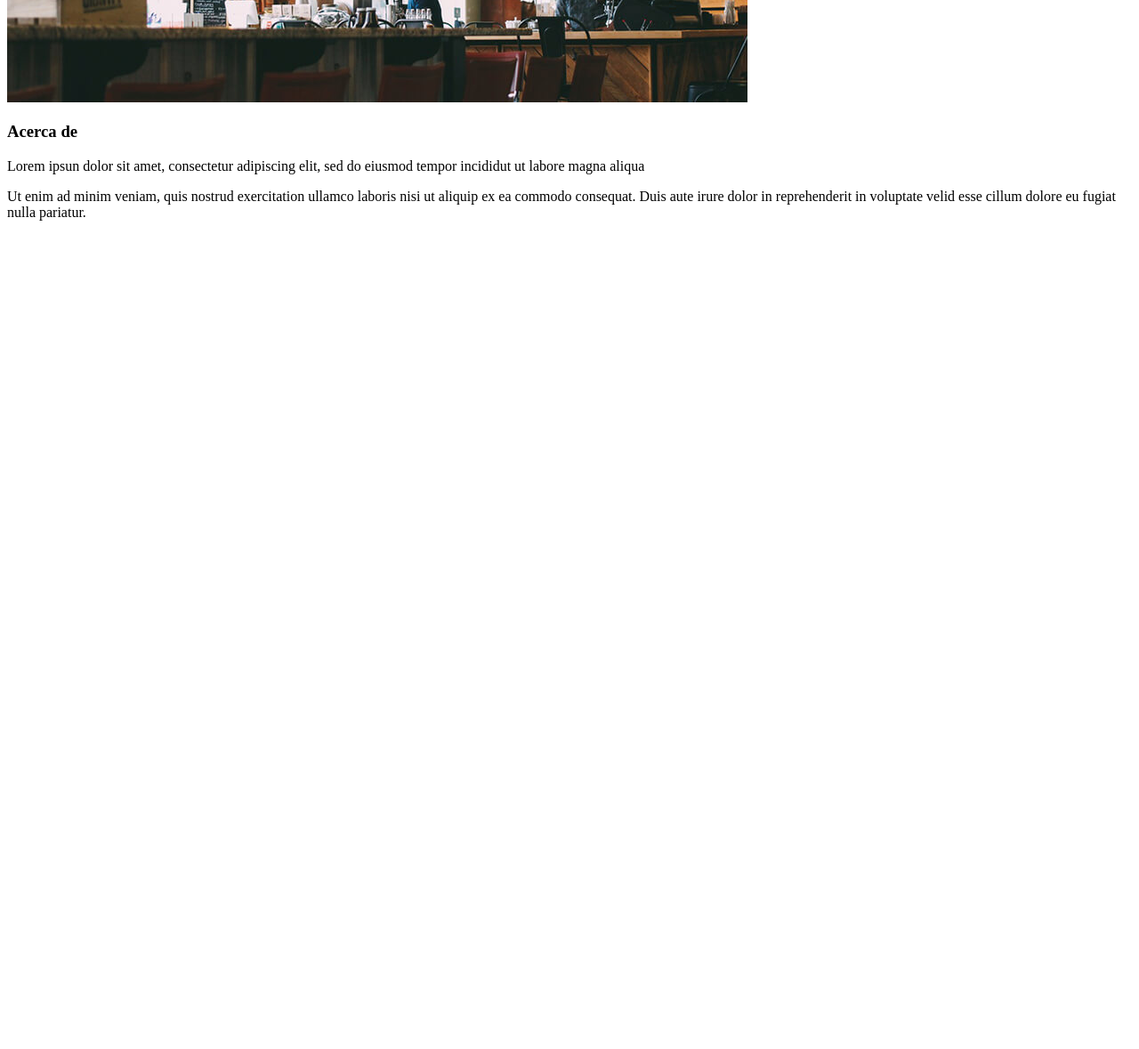
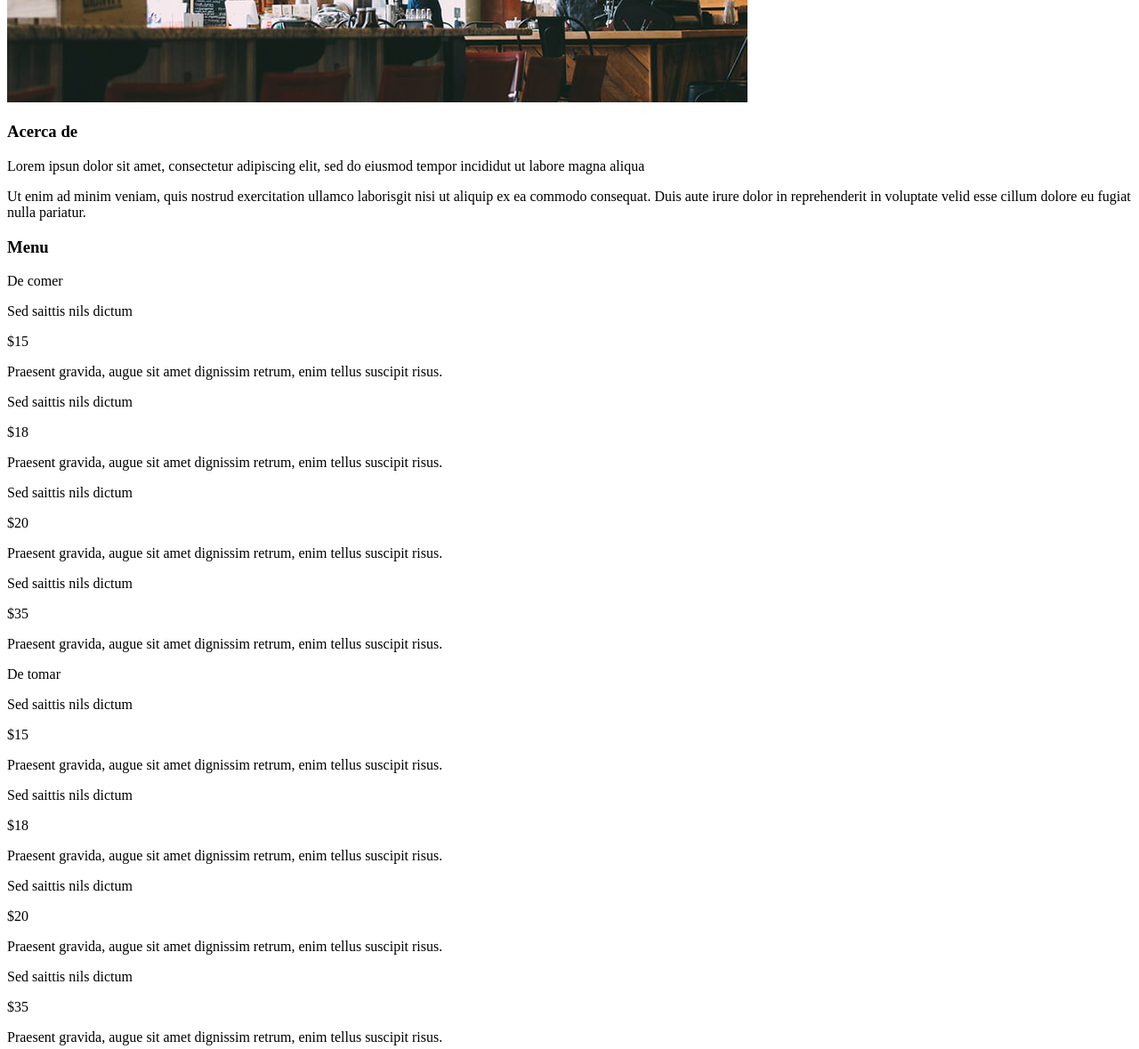
Before and after one commit to xavilind/Restaurant, a plain HTML site: page index.html in a window 1280 px wide. Shown: the part 500-1679 px from the top of the page at 89% size. Before the commit the page ends 800 px from the top, so only its background shows below. Drawn offline with Linux system fonts and the light colour scheme.

Commit message:
Menu y galaria

```diff
--- a/index.html
+++ b/index.html
@@ -35,14 +35,105 @@
                     <h3>Acerca de</h3>
                     <p>Lorem ipsun dolor sit amet, consectetur adipiscing elit, sed do eiusmod tempor incididut ut labore magna aliqua</p>
 
-                    <p>Ut enim ad minim veniam, quis nostrud exercitation ullamco laboris nisi ut aliquip ex ea commodo consequat. Duis aute irure dolor in reprehenderit in voluptate  velid esse cillum dolore eu fugiat nulla pariatur.
+                    <p>Ut enim ad minim veniam, quis nostrud exercitation ullamco laborisgit nisi ut aliquip ex ea commodo consequat. Duis aute irure dolor in reprehenderit in voluptate  velid esse cillum dolore eu fugiat nulla pariatur.
                     </p>
                 </article>
             </div>
         </section>
+
+        <section class="menu">
+            <h3 class="titulo" id="platillos">Menu</h3>
+            <div class="contenedor-menu">
+                <div class="contenedor-menu2">
+                    <article>
+                        <p class="categoria">De comer</p>
+                        <div class="platillo">
+                            <p class="nombre">Sed saittis nils dictum</p>
+                            <p class="precio">$15</p>
+                            <p class="descripcion">Praesent gravida, augue sit amet dignissim retrum, enim tellus suscipit risus.</p>
+                        </div>
+
+                        <div class="platillo">
+                            <p class="nombre">Sed saittis nils dictum</p>
+                            <p class="precio">$18</p>
+                            <p class="descripcion">Praesent gravida, augue sit amet dignissim retrum, enim tellus suscipit risus.</p>
+                        </div>
+
+                        <div class="platillo">
+                            <p class="nombre">Sed saittis nils dictum</p>
+                            <p class="precio">$20</p>
+                            <p class="descripcion">Praesent gravida, augue sit amet dignissim retrum, enim tellus suscipit risus.</p>
+                        </div>
+
+                        <div class="platillo">
+                            <p class="nombre">Sed saittis nils dictum</p>
+                            <p class="precio">$35</p>
+                            <p class="descripcion">Praesent gravida, augue sit amet dignissim retrum, enim tellus suscipit risus.</p>
+                        </div>
+                    </article>
+
+                    <article>
+                        <p class="categoria">De tomar</p>
+                        <div class="platillo">
+                            <p class="nombre">Sed saittis nils dictum</p>
+                            <p class="precio">$15</p>
+                            <p class="descripcion">Praesent gravida, augue sit amet dignissim retrum, enim tellus suscipit risus.</p>
+                        </div>
+
+                        <div class="platillo">
+                            <p class="nombre">Sed saittis nils dictum</p>
+                            <p class="precio">$18</p>
+                            <p class="descripcion">Praesent gravida, augue sit amet dignissim retrum, enim tellus suscipit risus.</p>
+                        </div>
+
+                        <div class="platillo">
+                            <p class="nombre">Sed saittis nils dictum</p>
+                            <p class="precio">$20</p>
+                            <p class="descripcion">Praesent gravida, augue sit amet dignissim retrum, enim tellus suscipit risus.</p>
+                        </div>
+
+                        <div class="platillo">
+                            <p class="nombre">Sed saittis nils dictum</p>
+                            <p class="precio">$35</p>
+                            <p class="descripcion">Praesent gravida, augue sit amet dignissim retrum, enim tellus suscipit risus.</p>
+                        </div>
+                    </article>
+                </div>
+            </div>
+        </section>
+
+        <section class="galeria" id="galeria">
+            <div class="foto">
+                <img src="img/1.jpg" alt="">
+            </div>
+            <div class="foto">
+                <img src="img/2.jpg" alt="">
+            </div>
+            <div class="foto">
+                <img src="img/3.jpg" alt="">
+            </div>
+            <div class="foto">
+                <img src="img/4.jpg" alt="">
+            </div>
+            <div class="foto">
+                <img src="img/5.jpg" alt="">
+            </div>
+            <div class="foto">
+                <img src="img/6.jpg" alt="">
+            </div>
+            <div class="foto">
+                <img src="img/7.jpg" alt="">
+            </div>
+            <div class="foto">
+                <img src="img/8.jpg" alt="">
+            </div>
+        </section>
+
+
         <section class="menu"></section>
         <section class="galeria" id="galeria"></section>
         <section class="ubicacion" id="ubicacion"></section>
     </section>
+
 </body>
 </html>
```
